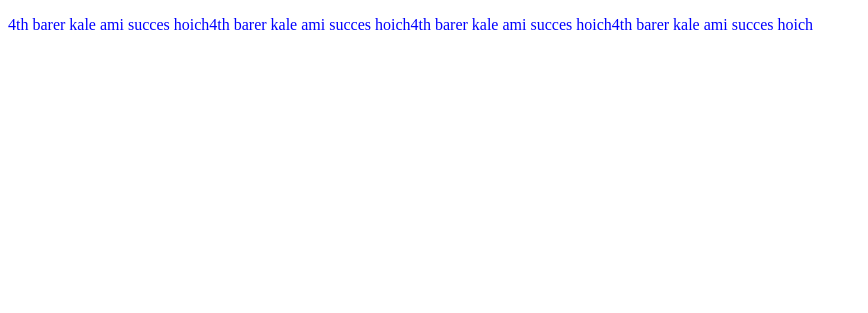
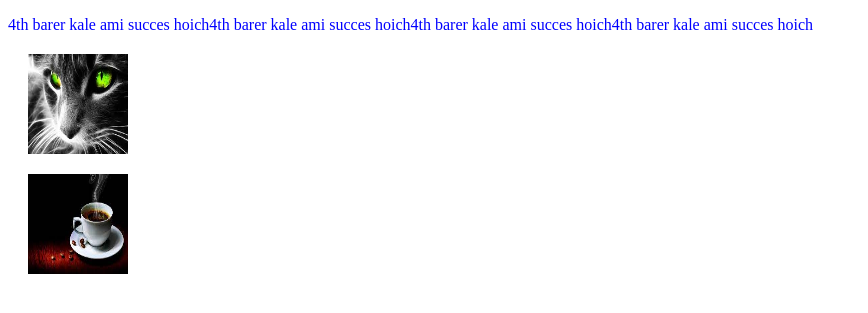
Before and after one commit to mdnurulislam12/My-four-repo, a plain HTML site: page index.html in a window 1280 px wide. Shown: the part 163-476 px from the top of the page, without its empty margins (0-868 px from the left). Drawn offline with Linux system fonts and the light colour scheme.

Commit message:
image added

```diff
--- a/index.html
+++ b/index.html
@@ -12,5 +12,7 @@
     <h1>4th barer kale ami succes hoichi</h1>
     <h3>mama i can new code</h3>
     <p>4th barer kale ami succes hoich4th barer kale ami succes hoich4th barer kale ami succes hoich4th barer kale ami succes hoich</p>
+    <img src="image/cat.jpg">
+    <img src="image/coofi cup.jpg">
 </body>
 </html>
--- a/style.css
+++ b/style.css
@@ -4,3 +4,9 @@ p{
 h3{
     text-align:center;
 }
+img{
+    height:100px;
+    width:100px;
+   display:block;
+    margin:20px;
+}
```
